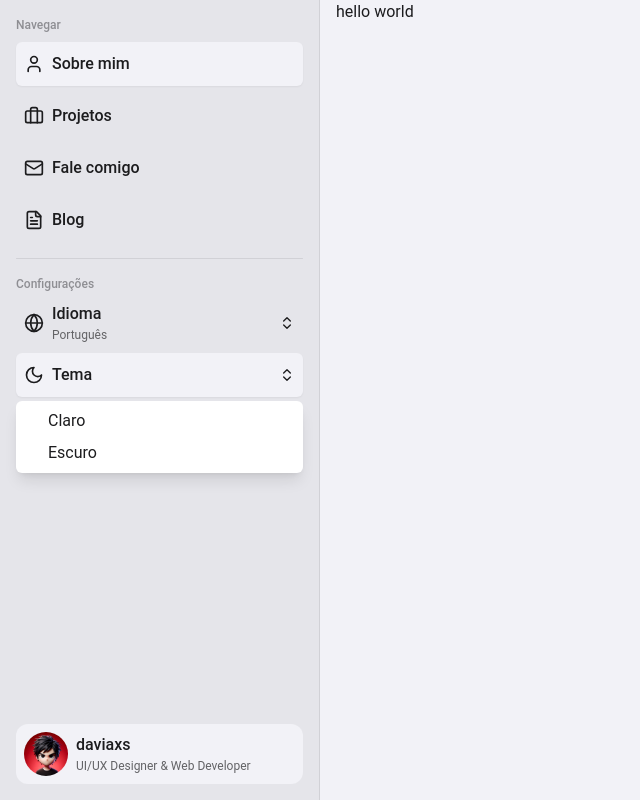
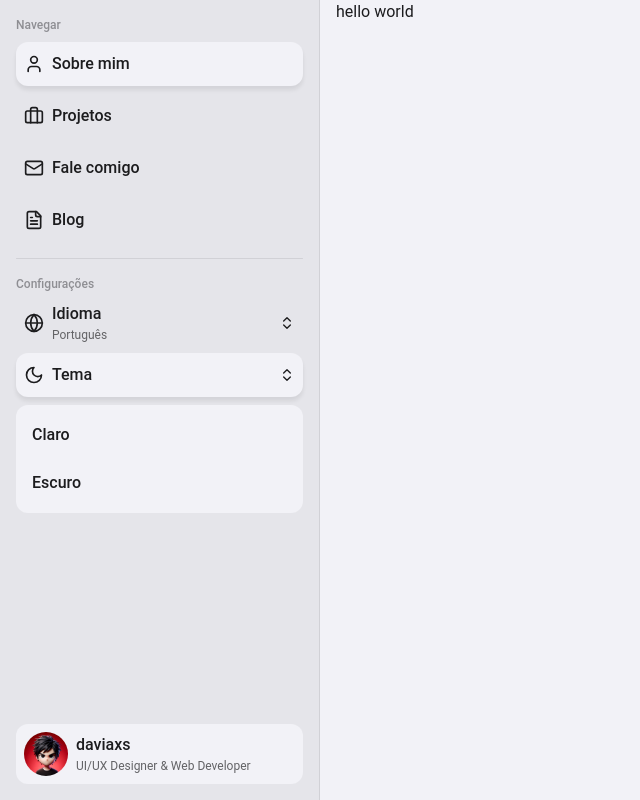
Before and after one commit to daviaxs/portfolio-v3, a Next.js app: page /site/sobre in a window 1280 px wide. Both pictures are taken after a click on the button "Tema". Shown: the whole page, without its empty margins (0-640 px from the left). Built offline with nearby package versions, Linux system fonts and the light colour scheme.

Commit message:
feat: update routing to '/site/sobre', enhance DropdownButton and NavButton styles, and improve Sidebar layout

```diff
--- a/src/app/page.tsx
+++ b/src/app/page.tsx
@@ -26,7 +26,7 @@ export default function InitialPage() {
   useEffect(() => {
     if (exit) {
       setTimeout(() => {
-        router.push('/site')
+        router.push('/site/sobre')
       }, 600)
     }
   }, [exit, router])
--- a/src/shared/components/buttons/DropdownButton.tsx
+++ b/src/shared/components/buttons/DropdownButton.tsx
@@ -1,7 +1,7 @@
 'use client'
 
 import { useState, useEffect, useRef } from 'react'
-import { ChevronsUpDown, Check } from 'lucide-react'
+import { ChevronsUpDown } from 'lucide-react'
 import { cn } from '@/lib/utils/cn'
 
 export interface DropdownButtonProps {
@@ -50,9 +50,10 @@ export function DropdownButton({
       <button
         type="button"
         className={cn(
-          'flex items-center justify-between w-full h-11 px-2 rounded-md transition-colors',
+          'flex items-center justify-between w-full h-11 px-2 rounded-medium transition-colors',
+
           open
-            ? 'bg-gray-light-50 shadow-sm dark:bg-gray-dark-50'
+            ? 'bg-gray-light-50 dark:bg-gray-dark-50 shadow-[0px_4px_4px_rgba(0,0,0,08%)]'
             : 'bg-transparent hover:bg-gray-light-200 dark:hover:bg-gray-dark-200',
         )}
         onClick={() => setOpen((prev) => !prev)}
@@ -71,21 +72,19 @@ export function DropdownButton({
         <ChevronsUpDown size={16} />
       </button>
       {open && (
-        <div className="absolute z-10 mt-1 w-full rounded-md bg-white dark:bg-gray-800 shadow-lg">
-          <ul className="max-h-60 overflow-auto py-1">
+        <div className="absolute z-10 mt-2 w-full rounded-medium p-2 bg-gray-light-50 dark:bg-gray-dark-50">
+          <ul className="flex flex-col max-h-60 overflow-auto gap-1">
             {options.map((option) => (
               <li
                 key={option.value}
-                className="flex items-center px-2 py-1 cursor-pointer hover:bg-gray-100 dark:hover:bg-gray-700"
+                className={cn(
+                  'flex items-center h-[2.75rem] rounded-medium px-2 cursor-pointer hover:bg-gray-light-100 dark:hover:bg-gray-dark-100',
+                  value === option.value &&
+                    'bg-gray-light-100 dark:bg-gray-dark-100',
+                )}
                 onClick={() => handleSelect(option.value)}
               >
-                <Check
-                  className={cn(
-                    'mr-2 h-4 w-4 transition-opacity',
-                    value === option.value ? 'opacity-100' : 'opacity-0',
-                  )}
-                />
-                {option.label}
+                <p className="text-md font-medium">{option.label}</p>
               </li>
             ))}
           </ul>
--- a/src/shared/components/buttons/NavButton.tsx
+++ b/src/shared/components/buttons/NavButton.tsx
@@ -3,11 +3,13 @@
 import Link from 'next/link'
 import { usePathname } from 'next/navigation'
 import { ReactNode } from 'react'
+import { cn } from '@/lib/utils/cn'
 
 interface NavButtonProps {
   href: string
   icon: ReactNode
   text: string
+  active?: boolean
 }
 
 export function NavButton({ href, icon, text }: NavButtonProps) {
@@ -17,11 +19,13 @@ export function NavButton({ href, icon, text }: NavButtonProps) {
   return (
     <Link href={href}>
       <div
-        className={`flex items-center w-full h-11 px-2 rounded-md transition-colors ${
+        className={cn(
+          'flex items-center w-full h-11 px-2 rounded-medium transition-colors cursor-pointer',
+
           isActive
-            ? 'bg-gray-light-50 shadow-sm dark:bg-gray-dark-50'
-            : 'bg-transparent hover:bg-gray-light-200 dark:hover:bg-gray-dark-200'
-        }`}
+            ? 'bg-gray-light-50 dark:bg-gray-dark-200 shadow-[0px_4px_4px_rgba(0,0,0,08%)]'
+            : 'bg-transparent shadow-none hover:bg-gray-light-200 dark:hover:bg-gray-dark-50',
+        )}
       >
         {icon}
         <span className="ml-2 text-md font-medium">{text}</span>
--- a/src/shared/components/sidebar/Sidebar.tsx
+++ b/src/shared/components/sidebar/Sidebar.tsx
@@ -18,7 +18,6 @@ const navigationItems = [
 const languageOptions = [
   { value: 'pt', label: 'Português' },
   { value: 'en', label: 'Inglês' },
-  { value: 'es', label: 'Espanhol' },
 ]
 
 const themeOptions = [
@@ -100,7 +99,7 @@ export function Sidebar() {
       </nav>
 
       {/* Perfil */}
-      <div className="flex items-center justify-start gap-2 bg-gray-light-50 p-2 rounded-medium w-full h-fit">
+      <div className="flex items-center justify-start gap-2 bg-gray-light-50 dark:bg-gray-dark-50 p-2 rounded-medium w-full h-fit">
         <Image
           src="/imgs/avatar_daviaxs.jpg"
           alt="avatar"
```
